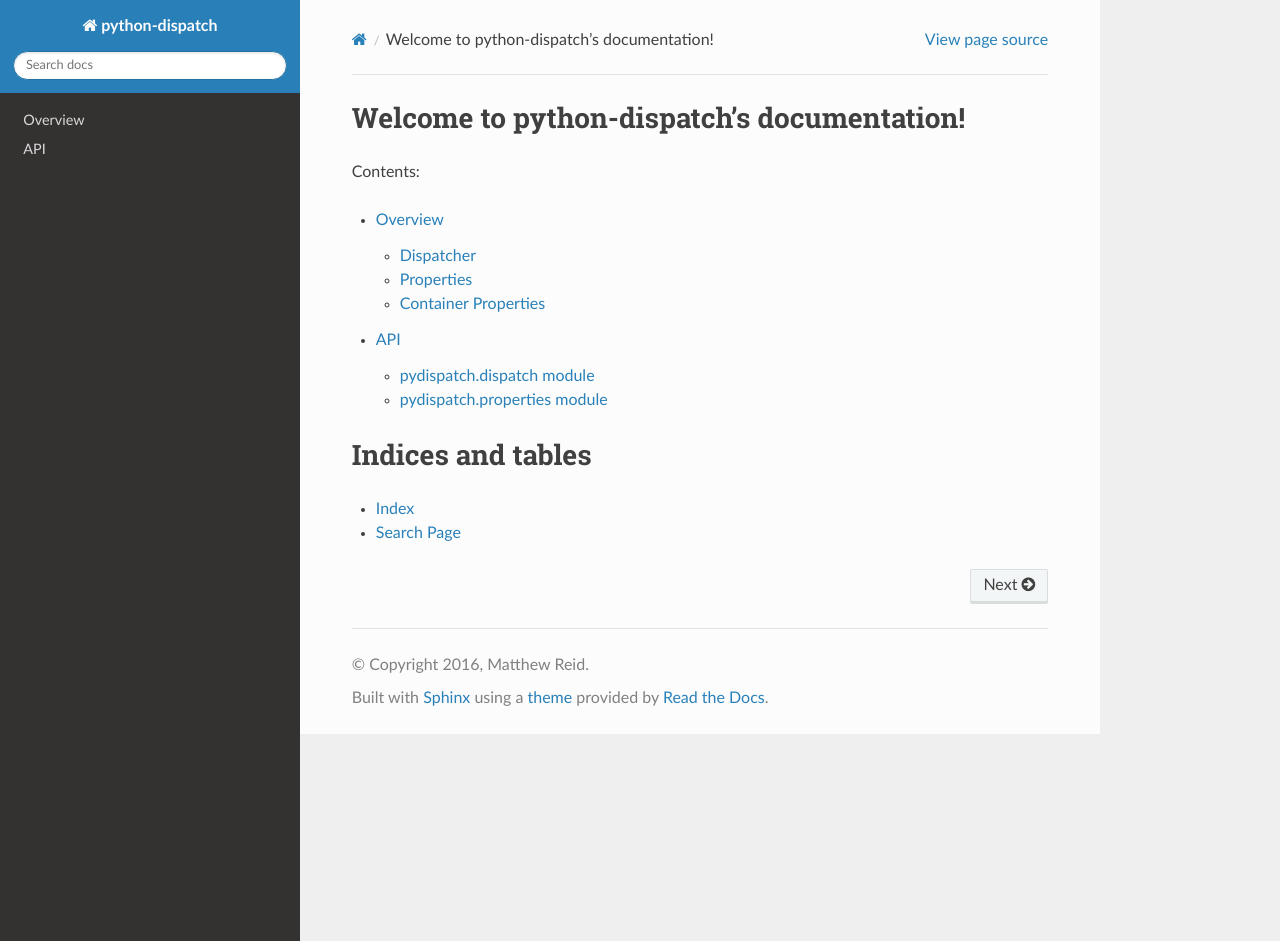
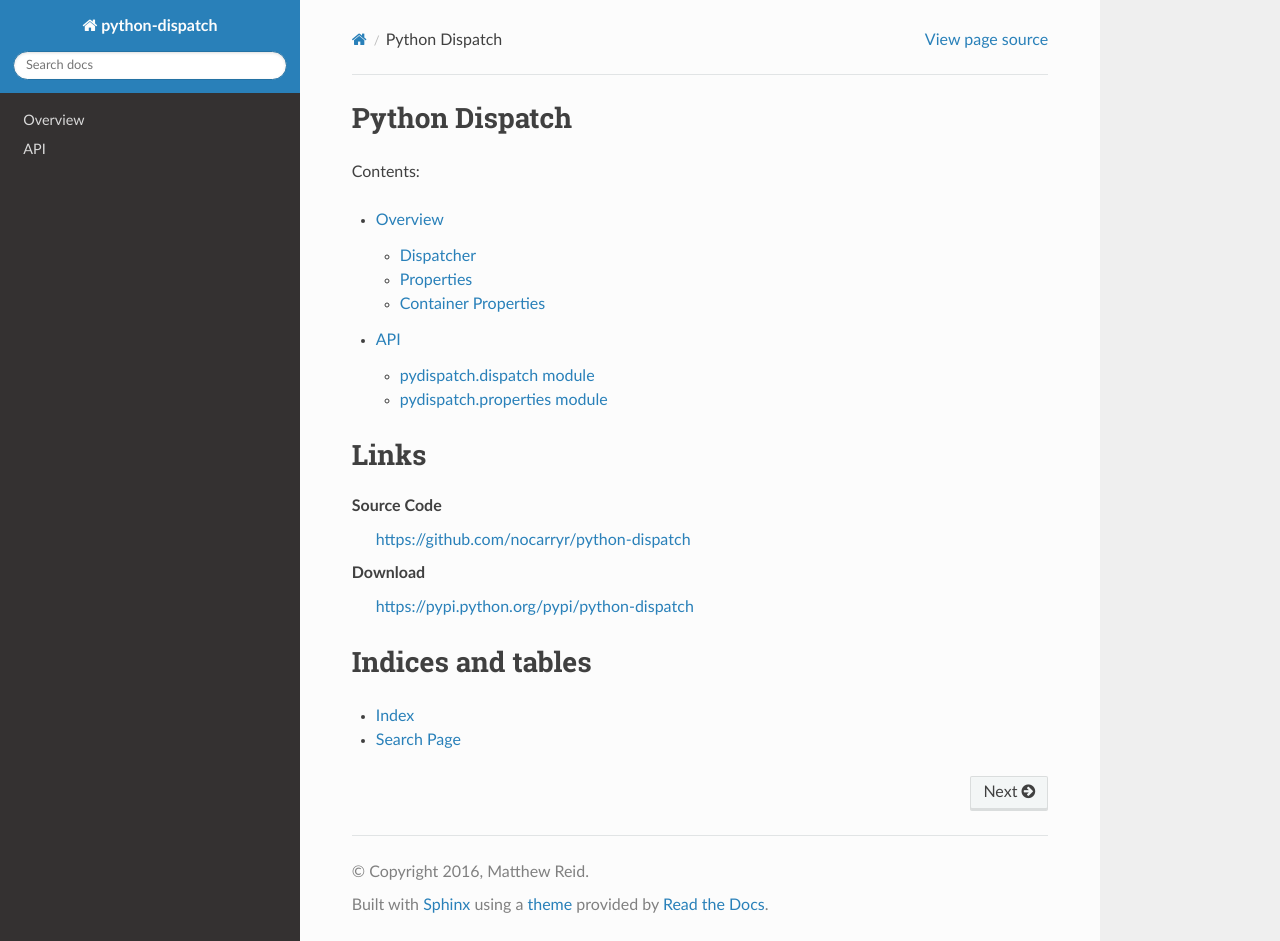
Before and after one commit to nocarryr/python-dispatch, a Sphinx documentation site: the page built from doc/source/index.rst, in a window 1280 px wide and 941 px high. Built offline with Sphinx 7.4.7 and the Read the Docs theme 2.0.0, drawn with Linux system fonts in a browser that asks for light colours; the version number could not be read and is left out.

Commit message:
Add project and download links to docs

```diff
--- a/doc/source/index.rst
+++ b/doc/source/index.rst
@@ -3,7 +3,7 @@
    You can adapt this file completely to your liking, but it should at least
    contain the root `toctree` directive.
 
-Welcome to python-dispatch's documentation!
+Python Dispatch
 ===========================================
 
 Contents:
@@ -14,6 +14,14 @@ Contents:
    overview
    api
 
+Links
+=====
+
+Source Code
+    https://github.com/nocarryr/python-dispatch
+
+Download
+    https://pypi.python.org/pypi/python-dispatch
 
 
 Indices and tables
```
